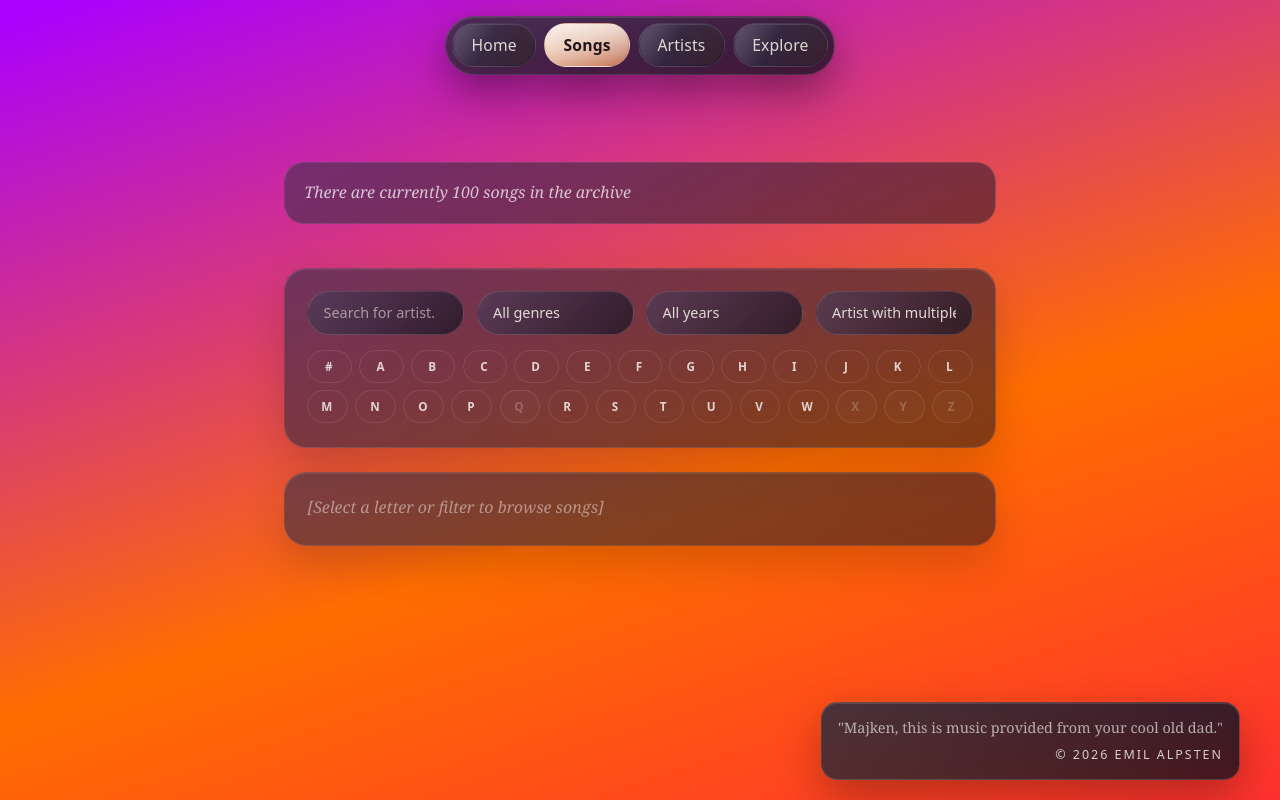
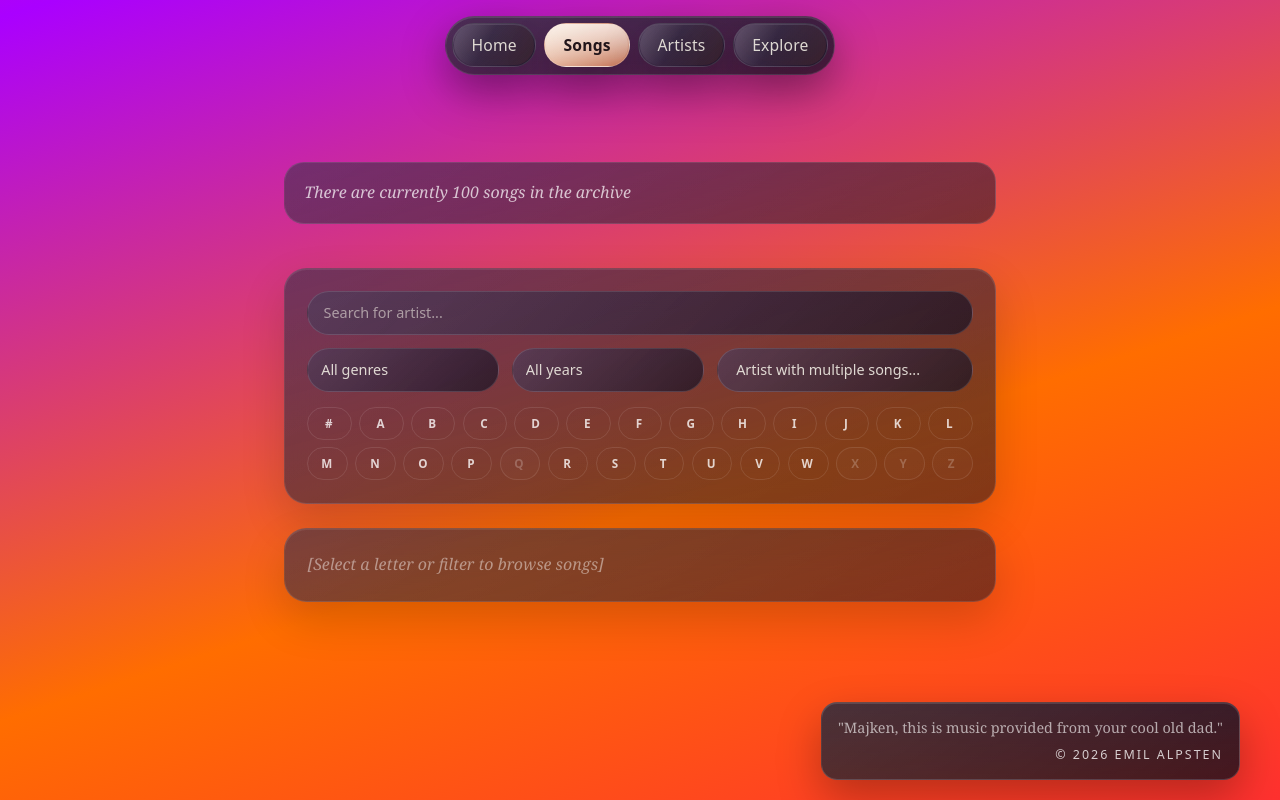
Before and after one commit to alpsten/1001-songs-for-majken, a React (Vite) app: page /songs in a window 1280 px wide. Built offline with nearby package versions, Linux system fonts and the light colour scheme.

Commit message:
feat: tighten filter grid layout and add compact select variants

```diff
--- a/src/pages/SongsPage.tsx
+++ b/src/pages/SongsPage.tsx
@@ -153,10 +153,10 @@ export default function SongsPage() {
                 />
               </label>
 
-              <label className="filter-field">
+              <label className="filter-field filter-field-genre">
                 <select
                   aria-label="Filter songs by genre"
-                  className="filter-select"
+                  className="filter-select filter-select-compact"
                   value={selectedGenre}
                   onChange={(event) => updateFilter("genre", event.target.value)}
                 >
@@ -167,10 +167,10 @@ export default function SongsPage() {
                 </select>
               </label>
 
-              <label className="filter-field">
+              <label className="filter-field filter-field-year">
                 <select
                   aria-label="Filter songs by year"
-                  className="filter-select"
+                  className="filter-select filter-select-compact"
                   value={selectedDecade}
                   onChange={(event) => updateFilter("decade", event.target.value)}
                 >
@@ -185,7 +185,7 @@ export default function SongsPage() {
                 <label className="filter-field filter-field-multi-artist">
                   <select
                     aria-label="Filter songs by artists with two or more songs"
-                    className="filter-select"
+                    className="filter-select filter-select-wide"
                     value={artistsWithMultipleSongs.some(({ artist }) => artist.name === selectedArtistQuery) ? selectedArtistQuery : ""}
                     onChange={(event) => updateFilter("artist", event.target.value)}
                   >
--- a/src/styles/global.css
+++ b/src/styles/global.css
@@ -261,13 +261,17 @@ a { color: #e07848; }
 
 .filter-grid {
   display: grid;
-  grid-template-columns: repeat(auto-fit, minmax(150px, 1fr));
+  grid-template-columns: minmax(0, 0.9fr) minmax(0, 0.9fr) minmax(0, 1.2fr);
   gap: 0.8rem;
 }
 
 .filter-field {
   display: flex;
   flex-direction: column;
+}
+
+.filter-field-search {
+  grid-column: 1 / -1;
 }
 
 .filter-select {
@@ -283,6 +287,16 @@ a { color: #e07848; }
   font-size: 0.9rem;
   appearance: none;
   outline: none;
+}
+
+.filter-select-compact {
+  min-height: 44px;
+  padding: 0 0.8rem;
+}
+
+.filter-select-wide {
+  min-height: 44px;
+  padding: 0 1.15rem;
 }
 
 .filter-input {
```
